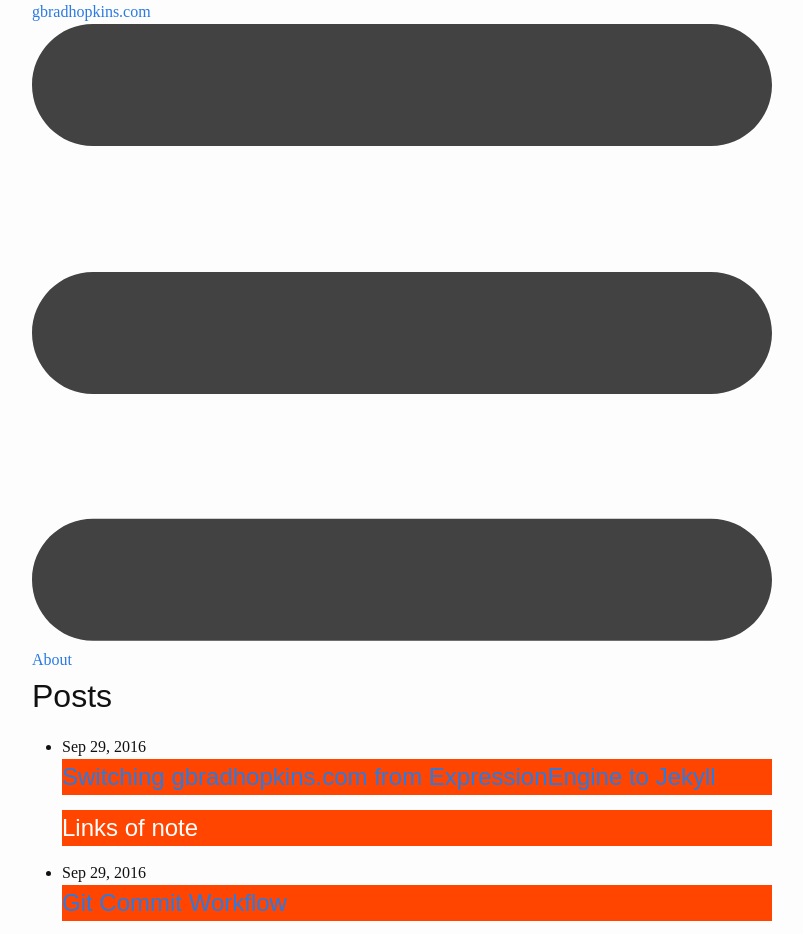
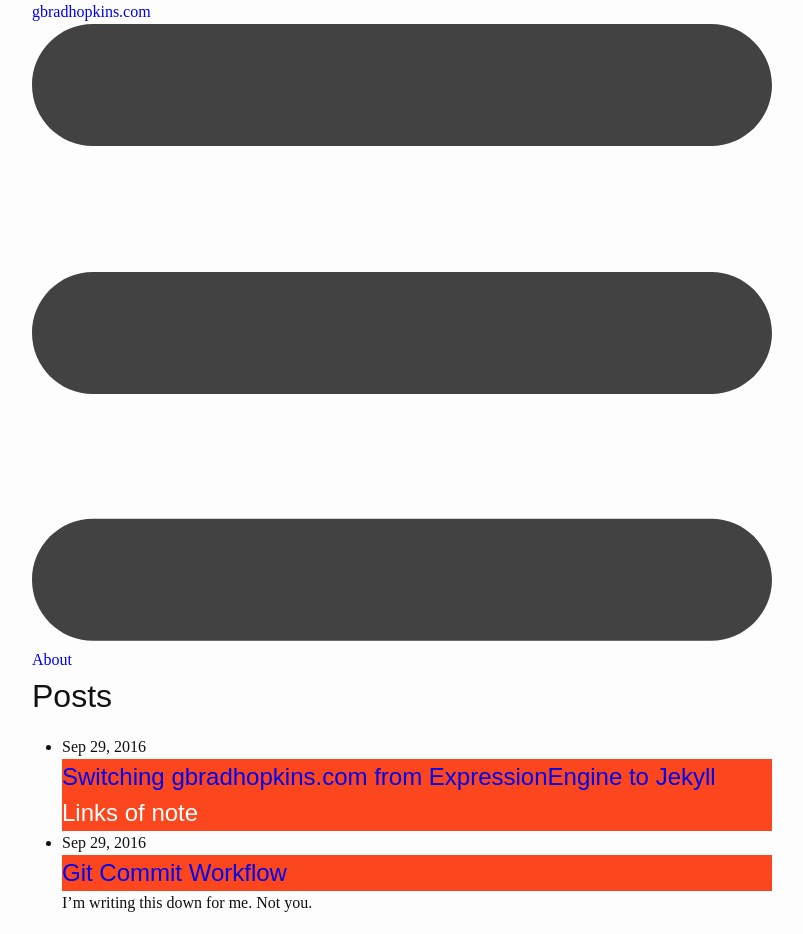
Before and after one commit to firebrandmedia/gbradhopkins.com, a Jekyll site: the page built from index.html, in a window 1280 px wide. Shown: the top 934 px of the page, without its empty margins (238-1041 px from the left). Built offline with Jekyll 4.4.1, drawn with Linux system fonts in a browser that asks for light colours; some web fonts are replaced.

Commit message:
h2 styling edit

```diff
--- a/_sass/_base.scss
+++ b/_sass/_base.scss
@@ -91,7 +91,6 @@ h1, h2, h3, h4, h5, h6 {
  * Links
  */
 a {
-    color: $brand-color;
     text-decoration: none;
 
     &:visited {
--- a/_sass/_gbradhopkins.scss
+++ b/_sass/_gbradhopkins.scss
@@ -5,5 +5,7 @@ h1, h2 {
 h2 {
     font-size: 150%;
     color: #fff;
-    background-color: orangered;
+    background-color: #FC471E;
+    padding: 0;
+    margin: 0;
 }
--- a/css/main.scss
+++ b/css/main.scss
@@ -16,7 +16,7 @@ $spacing-unit:     30px;
 
 $text-color:       #111;
 $background-color: #fdfdfd;
-$brand-color:      #2a7ae2;
+$brand-color:      #FC471E;
 
 $grey-color:       #828282;
 $grey-color-light: lighten($grey-color, 40%);
```
